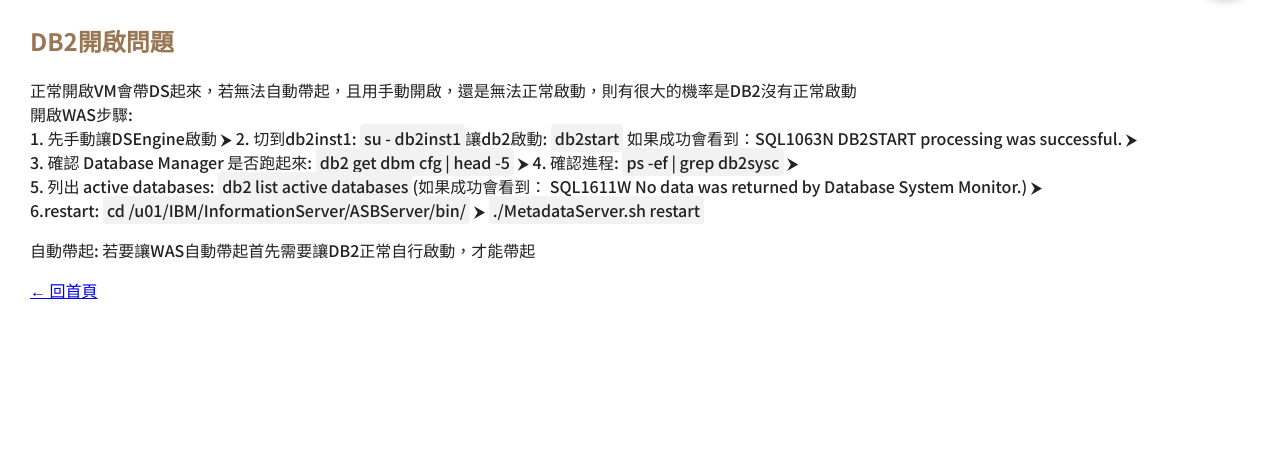
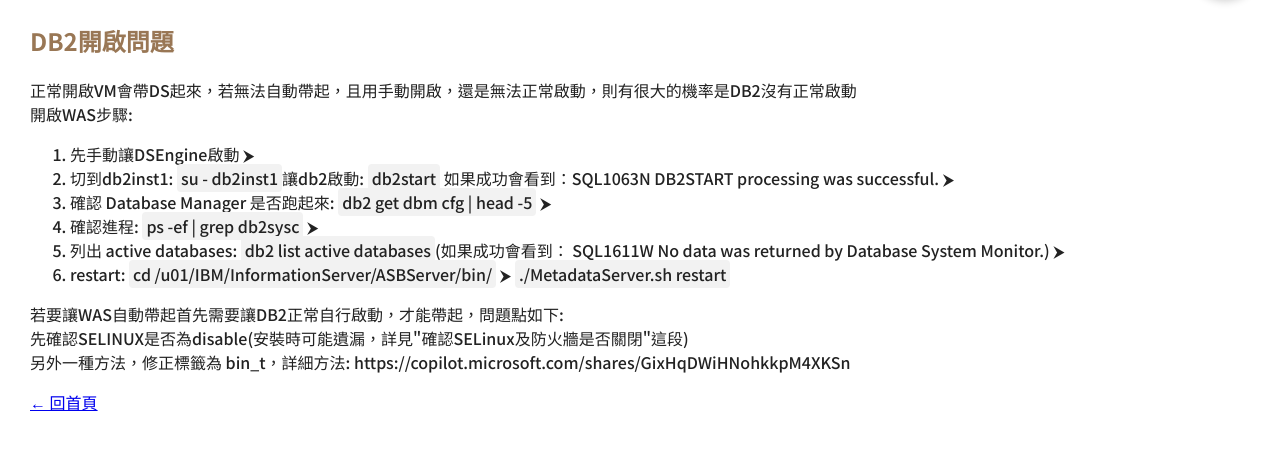
Before and after one commit to YuanSue/Linux-note, a plain HTML site: page ds_prob.html in a window 1280 px wide. Shown: the part 93-542 px from the top of the page. Drawn offline with Linux system fonts and the light colour scheme.

Commit message:
New content

```diff
--- a/ds_prob.html
+++ b/ds_prob.html
@@ -225,15 +225,19 @@
 
   <h1><a href="index.html"> IBM InfoSphere DataStage 問題解決</a></h1>
   <h2 id="section1">DB2開啟問題</h2>
-  <p>正常開啟VM會帶DS起來，若無法自動帶起，且用手動開啟，還是無法正常啟動，則有很大的機率是DB2沒有正常啟動<br>開啟WAS步驟:<br>
-        1. 先手動讓DSEngine啟動 ⮞ 2. 切到db2inst1: <code>su - db2inst1</code>讓db2啟動: <code>db2start</code> 如果成功會看到：SQL1063N  DB2START processing was successful. ⮞<br>
-        3. 確認 Database Manager 是否跑起來: <code>db2 get dbm cfg | head -5</code> ⮞ 4. 確認進程: <code>ps -ef | grep db2sysc</code> ⮞ <br>
-        5. 列出 active databases: <code>db2 list active databases</code>(如果成功會看到： SQL1611W No data was returned by Database System Monitor.) ⮞<br>
-        6.restart: <code>cd /u01/IBM/InformationServer/ASBServer/bin/</code> ⮞ <code>./MetadataServer.sh restart</code>
-    </p>
-  <p>自動帶起: 若要讓WAS自動帶起首先需要讓DB2正常自行啟動，才能帶起<br></p>
-
-
+  <p>正常開啟VM會帶DS起來，若無法自動帶起，且用手動開啟，還是無法正常啟動，則有很大的機率是DB2沒有正常啟動<br>開啟WAS步驟:<br></p>
+  <ol>
+      <li>先手動讓DSEngine啟動 ⮞ </li>
+      <li>切到db2inst1: <code>su - db2inst1</code>讓db2啟動: <code>db2start</code> 如果成功會看到：SQL1063N  DB2START processing was successful. ⮞</li>
+      <li>確認 Database Manager 是否跑起來: <code>db2 get dbm cfg | head -5</code> ⮞ </li>
+      <li>確認進程: <code>ps -ef | grep db2sysc</code> ⮞</li>
+      <li>列出 active databases: <code>db2 list active databases</code>(如果成功會看到： SQL1611W No data was returned by Database System Monitor.) ⮞</li>
+      <li>restart: <code>cd /u01/IBM/InformationServer/ASBServer/bin/</code> ⮞ <code>./MetadataServer.sh restart</code></li>
+  </ol>
+  <p>若要讓WAS自動帶起首先需要讓DB2正常自行啟動，才能帶起，問題點如下:<br>
+      先確認SELINUX是否為disable(安裝時可能遺漏，詳見"確認SELinux及防火牆是否關閉"這段)<br>
+      另外一種方法，修正標籤為 bin_t，詳細方法: https://copilot.microsoft.com/shares/GixHqDWiHNohkkpM4XKSn
+  </p>
 
 
   <script>
@@ -283,6 +287,16 @@
         document.getElementById('indexMenu').classList.remove('show');
       });
     });
+
+    // 對所有 <code> 元素監聽右鍵
+    document.querySelectorAll('code').forEach(el => {
+      el.addEventListener('contextmenu', function (event) {
+        event.preventDefault();// 阻止預設右鍵選單
+        const codeText = this.innerText.trim();
+        navigator.clipboard.writeText(codeText)
+          .catch(err => console.error('複製失敗', err));
+      });
+    });
   </script>
 
  <a href="index.html">← 回首頁</a>
```
Also changed, not shown: env_install.html (+1 -1 lines).
